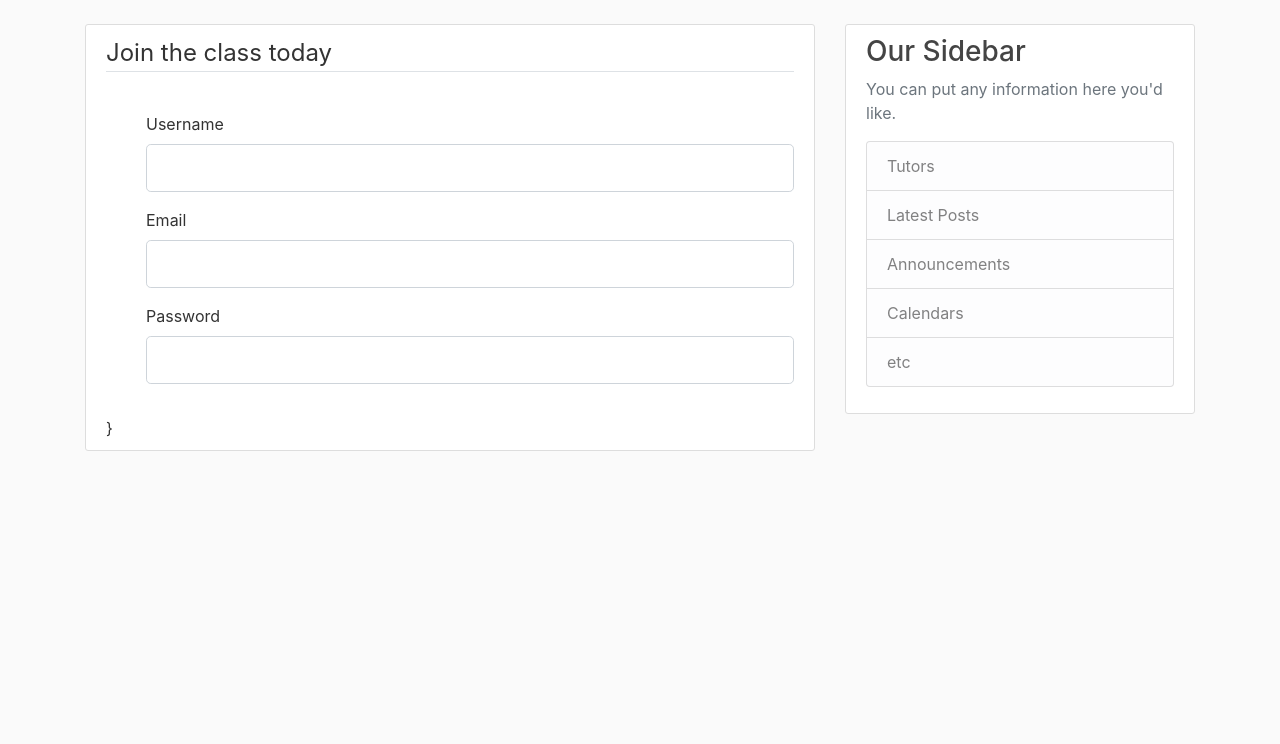
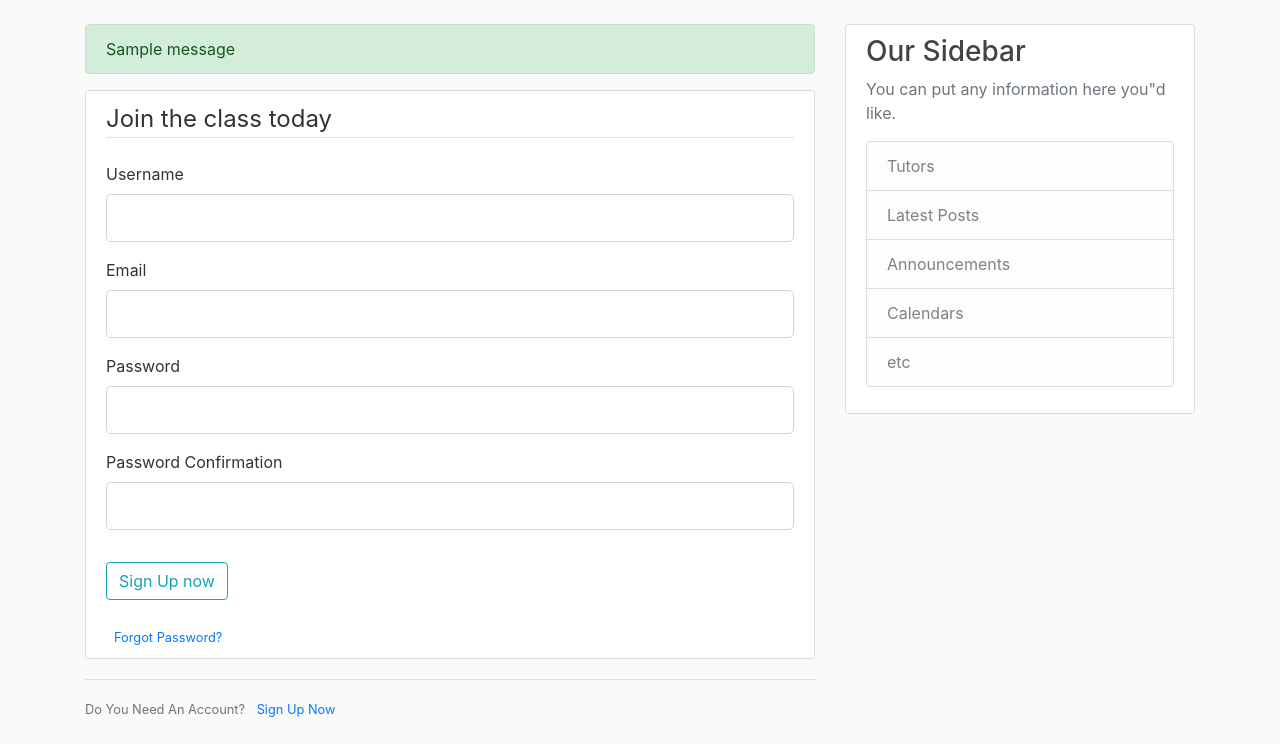
Before and after one commit to pythonfrankcc/flask_website, a Flask app: template templates/register.html in a window 1280 px wide. Shown: the part 56-800 px from the top of the page. Run offline with Flask 2, Linux system fonts and the light colour scheme; the template is opened without the code that fills it: values that come from a table or form of the project are taken from there, most other values are stand-ins (such as "Sample title", 1, 10 or a date in 2020); one stand-in notice (Sample message) is shown; form fields are guessed from the names that the template uses; parts of the project's set-up code (start-up, migrations or seed data) failed here and were passed over; some libraries are stand-ins or nearby versions.

Commit message:
forms and validation

```diff
--- a/forms.py
+++ b/forms.py
@@ -1,19 +1,19 @@
-from flask_wtf import Flaskform#uses this instead of the html creation of the forms
+from flask_wtf import FlaskForm#uses this instead of the html creation of the forms
 from wtforms import StringField#enables us to create strings for usernames and other string fields
 from wtforms import PasswordField,SubmitField,BooleanField
 from wtforms.validators import DataRequired, Length ,Email,EqualTo
 
 class RegistrationForm(FlaskForm):
-	username = StringField('Username',validators=[DataRequired(), Length(min = 2,max = 20)])
-	email = StringField('Email',validators =[DataRequired(),Email])
-	password = PasswordField('Password',validators=[DataRequired()Length(min=6,max=10)])
-	password_confirmation = Password('Password Confirmation',validators = [DataRequired(),EqualTo('password')])
-	submit = SubmitField('Sign Up now')
+	username = StringField("Username",validators=[DataRequired(), Length(min = 2,max = 20)])
+	email = StringField("Email",validators =[DataRequired(),Email()])
+	password = PasswordField("Password",validators=[DataRequired(),Length(min=6,max=10)])
+	password_confirmation = PasswordField("Password Confirmation",validators = [DataRequired(),EqualTo("password")])
+	submit = SubmitField("Sign Up now")
 
 #now lets create a login form
 class LoginForm(FlaskForm):
-	email = StringField('Email',validators =[DataRequired(),Email])#want the users to login using the email instead of username
-	password = PasswordField('Password',validators=[DataRequired()Length(min=6,max=10)])
-	#password_confirmation = Password('Password Confirmation',validators = [DataRequired(),EqualTo('password')]) no longer required as they confirmed the password during registration
-	remember = BooleanField('Remember Me')#allows users to stayed login for sometime after thir browser closes using secure cookie
-	submit = SubmitField('Login')
+	email = StringField("Email",validators =[DataRequired(),Email])#want the users to login using the email instead of username
+	password = PasswordField("Password",validators=[DataRequired(),Length(min=6,max=10)])
+	#password_confirmation = Password("Password Confirmation",validators = [DataRequired(),EqualTo("password")]) no longer required as they confirmed the password during registration
+	remember = BooleanField("Remember Me")#allows users to stayed login for sometime after thir browser closes using secure cookie
+	submit = SubmitField("Login")
--- a/templates/about.html
+++ b/templates/about.html
@@ -1,4 +1,4 @@
-{% extends 'layout.html' %}
+{% extends "layout.html" %}
 <!-- inheriting from the layout.html -->
 <!-- allowing the content in the body to be able to ovewrite what is in the block content -->
 {% block content %}
--- a/templates/home.html
+++ b/templates/home.html
@@ -1,4 +1,4 @@
-{% extends 'layout.html' %}
+{% extends "layout.html" %}
 <!-- inheriting from the layout.html -->
 <!-- allowing the content in the body to be able to ovewrite what is in the block content -->
 {% block content %}
--- a/templates/layout.html
+++ b/templates/layout.html
@@ -9,7 +9,7 @@
     <!-- Bootstrap CSS -->
     <link rel="stylesheet" href="https://maxcdn.bootstrapcdn.com/bootstrap/4.0.0/css/bootstrap.min.css" integrity="sha384-Gn5384xqQ1aoWXA+058RXPxPg6fy4IWvTNh0E263XmFcJlSAwiGgFAW/dAiS6JXm" crossorigin="anonymous">
 
-    <link rel="stylesheet" type="text/css" href="{{ url_for('static', filename='main.css') }}">
+    <link rel="stylesheet" type="text/css" href="{{ url_for("static", filename="main.css") }}">
     <!-- this links main.css in the static to the main css -->
 
 	{% if title %}
@@ -29,13 +29,13 @@
           </button>
           <div class="collapse navbar-collapse" id="navbarToggle">
             <div class="navbar-nav mr-auto">
-              <a class="nav-item nav-link" href="/">Home</a>
-              <a class="nav-item nav-link" href="/about">About</a>
+              <a class="nav-item nav-link" href="{{ url_for('home') }}">Home</a>
+              <a class="nav-item nav-link" href="{{ url_for('about') }}">About</a>
             </div>
             <!-- Navbar Right Side -->
             <div class="navbar-nav">
-              <a class="nav-item nav-link" href="/login">Login</a>
-              <a class="nav-item nav-link" href="/register">Register</a>
+              <a class="nav-item nav-link" href="{{ url_for('login') }}">Login</a>
+              <a class="nav-item nav-link" href="{{ url_for('register') }}">Register</a>
             </div>
           </div>
         </div>
@@ -44,12 +44,21 @@
 	<main role="main" class="container">
       <div class="row">
         <div class="col-md-8">
+          {% with messages = get_flashed_messages(with_categories=True) %}
+            {% if messages %}
+              {% for category, message in messages %}
+                <div class="alert alert-{{ category }}">
+                  {{ message }}
+                </div>
+              {% endfor %}
+            {% endif %}
+          {% endwith %}
           {% block content %}{% endblock %}
         </div>
         <div class="col-md-4">
           <div class="content-section">
             <h3>Our Sidebar</h3>
-            <p class='text-muted'>You can put any information here you'd like.
+            <p class="text-muted">You can put any information here you"d like.
               <ul class="list-group">
               	<li class="list-group-item list-group-item-light">Tutors</li>
                 <li class="list-group-item list-group-item-light">Latest Posts</li>
@@ -65,6 +74,8 @@
 	<!-- we aregoing to use a code block that can enable inheritance -->
     <!-- Optional JavaScript -->
     <!-- jQuery first, then Popper.js, then Bootstrap JS -->
+    <!-- Optional JavaScript -->
+    <!-- jQuery first, then Popper.js, then Bootstrap JS -->
     <script src="https://code.jquery.com/jquery-3.2.1.slim.min.js" integrity="sha384-KJ3o2DKtIkvYIK3UENzmM7KCkRr/rE9/Qpg6aAZGJwFDMVNA/GpGFF93hXpG5KkN" crossorigin="anonymous"></script>
     <script src="https://cdnjs.cloudflare.com/ajax/libs/popper.js/1.12.9/umd/popper.min.js" integrity="sha384-ApNbgh9B+Y1QKtv3Rn7W3mgPxhU9K/ScQsAP7hUibX39j7fakFPskvXusvfa0b4Q" crossorigin="anonymous"></script>
     <script src="https://maxcdn.bootstrapcdn.com/bootstrap/4.0.0/js/bootstrap.min.js" integrity="sha384-JZR6Spejh4U02d8jOt6vLEHfe/JQGiRRSQQxSfFWpi1MquVdAyjUar5+76PVCmYl" crossorigin="anonymous"></script>
--- a/templates/register.html
+++ b/templates/register.html
@@ -1,31 +1,86 @@
-{% extends 'layout.html' %}
+{% extends "layout.html" %}
 <!-- inheriting from the layout.html -->
 <!-- allowing the content in the body to be able to ovewrite what is in the block content -->
 <!-- content section is a style that is already available in the main.css -->
 <!-- the below method of post and then an empty string means that when this form is posted it goes to the same route that we are currently i -->
 <!-- the hidden _tag is used to ensure CSRF as a security measure -->
 {% block content %}
-	<div class = 'content-section'>
-		<form method ='POST' action =''>
+	<div class = "content-section">
+		<form method ="POST" action ="">
 			{{ form.hidden_tag() }}
-			<fieldset  class ='form-group'>
-				<legend class = 'border-bottom mb-4'> Join the class today</legend>
-				<dir class = 'form-group'>
-					{{ form.username.label(class = 'form-control-label') }}
-					{{ form.username(class = 'form-control form-control-lg') }}
-				</dir>
-				<dir class = 'form-group'>
-					{{ form.email.label(class = 'form-control-label') }}
-					{{ form.email(class = 'form-control form-control-lg') }}
-				</dir>
-				<dir class = 'form-group'>
-					{{ form.password.label(class = 'form-control-label') }}
-					{{ form.password(class = 'form-control form-control-lg') }}
-				</dir>
+			<fieldset  class ="form-group">
+				<legend class = "border-bottom mb-4"> Join the class today</legend>
+				<div class = "form-group">
+					{{ form.username.label(class = "form-control-label") }}
+					{% if form.username.errors %}
+						{{ form.username(class = "form-control form-control-lg is-invalid") }}
+						<div class = "invalid-feedback">
+							{% for error in form.username.errors %}
+								<span>{{ error }}</span>
+							{% endfor %}
+
+						</div>
+					{% else %}
+						{{ form.username(class = "form-control form-control-lg") }}
+					{% endif %}
+				</div>
+				<div class = "form-group">
+					{{ form.email.label(class = "form-control-label") }}
+					{% if form.email.errors %}
+						{{ form.email(class = "form-control form-control-lg is-invalid") }}
+						<div class = "invalid-feedback">
+							{% for error in form.email.errors %}
+								<span>{{ error }}</span>
+							{% endfor %}
+
+						</div>
+					{% else %}
+						{{ form.email(class = "form-control form-control-lg") }}
+					{% endif %}
+				</div>
+				<div class = "form-group">
+					{{ form.password.label(class = "form-control-label") }}
+					{% if form.password.errors %}
+						{{ form.password(class = "form-control form-control-lg is-invalid") }}
+						<div class = "invalid-feedback">
+							{% for error in form.password.errors %}
+								<span>{{ error }}</span>
+							{% endfor %}
+
+						</div>
+					{% else %}
+						{{ form.password(class = "form-control form-control-lg") }}
+					{% endif %}
+				</div>
+				<div class = "form-group">
+					{{ form.password_confirmation.label(class = "form-control-label") }}
+					{% if form.password_confirmation.errors %}
+						{{ form.password_confirmation(class = "form-control form-control-lg is-invalid") }}
+						<div class = "invalid-feedback">
+							{% for error in form.password_confirmation.errors %}
+								<span>{{ error }}</span>
+							{% endfor %}
+
+						</div>
+					{% else %}
+						{{ form.password_confirmation(class = "form-control form-control-lg") }}
+					{% endif %}
+				</div>
 
 			</fieldset>
+			<div class = "form-group">
+					{{ form.submit.label(class = "btn btn-outline-info") }}
+				</div>
+				<small class = "text-muted ml-2">
+					<a href="#">Forgot Password?</a>
+				</small>
 
 		</form>
-			}
+	</div>
+	<div class = "border-top pt-3">
+		<small class = "text-muted">
+			Do You Need An Account? <a class ="ml-2" href="{{ url_for("register") }}"> Sign Up Now</a>
+		</small>
+
 	</div>
 {% endblock content %}
--- a/uav_blog.py
+++ b/uav_blog.py
@@ -1,43 +1,54 @@
-from flask import Flask, render_template, url_for
+from flask import Flask, render_template, url_for, flash, redirect
 from forms import RegistrationForm, LoginForm
+
 app = Flask(__name__)
 
-app.config['SECRET_KEY']='fc29601ad9a75c5a35e421fd9d546aa4ec3ef1052e'
+app.config["SECRET_KEY"]="fc29601ad9a75c5a35e421fd9d546aa4ec3ef1052e"
 
 posts = [
   {
-   'author':'Dr. Mary',
-   'title':'UAV Design1',
-   'content':'First class to do this course work',
-   'date_posted':'2019-12-13'
+   "author":"Dr. Mary",
+   "title":"UAV Design1",
+   "content":"First class to do this course work",
+   "date_posted":"2019-12-13"
   },
   {
-    'author':'Professor Sameer',
-    'title':'UAV Design2',
-    'content':'First class to do this course work',
-    'date_posted':'2019-12-14'
+    "author":"Professor Sameer",
+    "title":"UAV Design2",
+    "content":"First class to do this course work",
+    "date_posted":"2019-12-14"
   }
 ]
 
-@app.route('/')
-@app.route('/home')
+@app.route("/")
+@app.route("/home")
 def home():
-	return render_template ('home.html',posts = posts)
+	return render_template ("home.html",posts = posts)
 
-@app.route('/about')
+@app.route("/about")
 def about():
-	return render_template('about.html',title = 'About')
+	return render_template("about.html",title = "About")
 
-@app.route('/register')
+#remember to make the page to be able to accept other methods in the page
+@app.route("/register", methods=["GET", "POST"])
 def register():
 	form = RegistrationForm()#creating an instance of the registration form
-	return render_template('register.html',title = 'Register',form = form)
+	if form.validate_on_submit():
+		flash(f"Account for {form.username.data} has been created!", "success")#this is the creation of a flash message
+		return redirect(url_for("home"))#this redirects one back to the homepage on registration
+	return render_template("register.html", title="Register", form=form)
 
-@app.route('/login')
+@app.route("/login",methods=["GET", "POST"])
 def login():
-	form = LoginForm()#creating an instance of the login form
-	return render_template('login.html',title = 'Login',form = form)
+    form = LoginForm()
+    if form.validate_on_submit():
+        if form.email.data == 'admin@blog.com' and form.password.data == 'password':
+            flash('You have been logged in!', 'success')
+            return redirect(url_for('home'))
+        else:
+            flash('Login Unsuccessful. Please check username and password', 'danger')
+    return render_template('login.html', title='Login', form=form)
 
 
-if __name__ == '__main__':
+if __name__ == "__main__":
 	app.run(debug = True)
```
Also changed, not shown: templates/login.html (+58 -0 lines), 1 other file.
